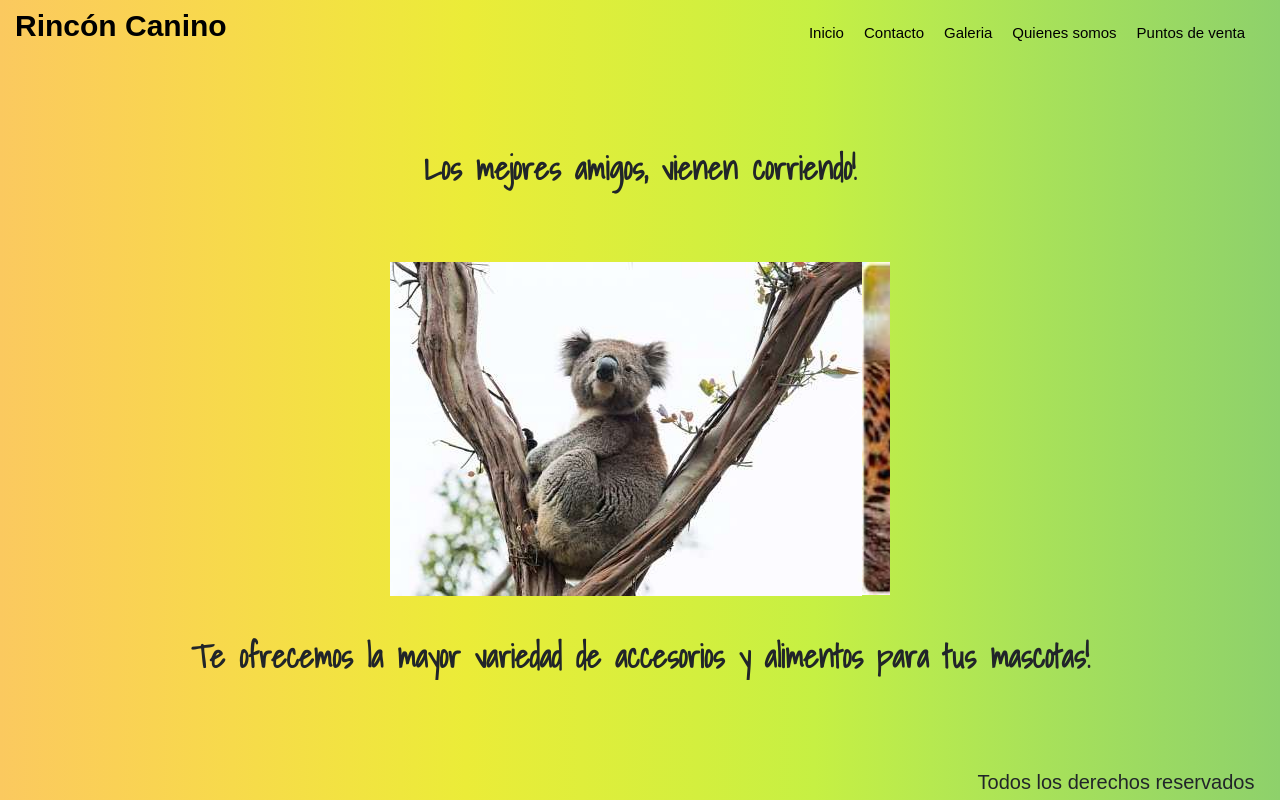
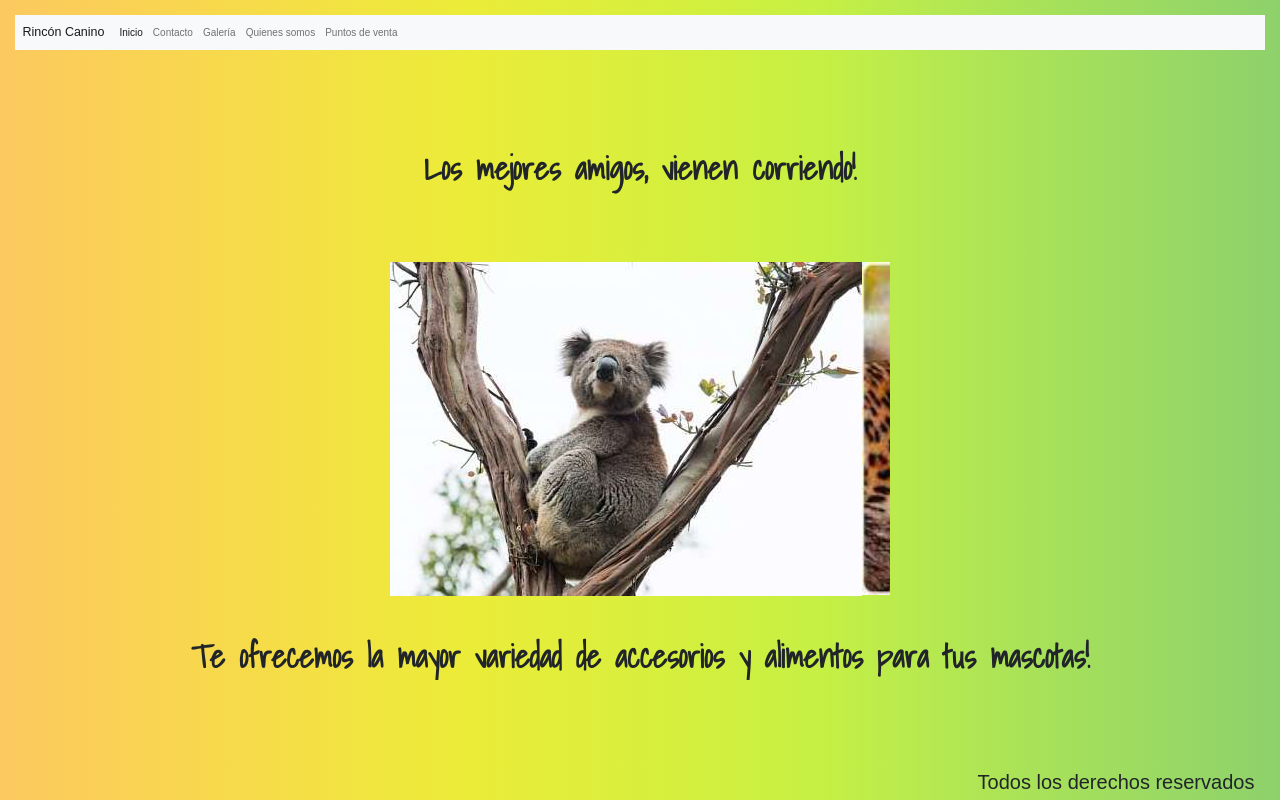
Before and after one commit to EzeLuna23/rincon_canino, a website: page index.html in a window 1280 px wide. Drawn offline with nearby package versions, Linux system fonts and the light colour scheme; a web font is replaced by a local one.

Commit message:
nuevo commit entrega final

```diff
--- a/index.html
+++ b/index.html
@@ -26,18 +26,37 @@
 
 <body>
     <header>
-        <h1 class="titulo">Rincón Canino</h1>
-        <nav class="navbar">
-            <ul class="menu">
-                <li class="menu__item"><a href="./index.html" class="menu__link">Inicio</a></li>
-                <li class="menu__item"><a href="./views/contacto.html" class="menu__link">Contacto</a></li>
-                <li class="menu__item"><a href="./views/galeria.html" class="menu__link">Galeria</a></li>
-                <li class="menu__item"><a href="./views/quienessomos.html" class="menu__link">Quienes
-                        somos</a></li>
-                <li class="menu__item"><a href="./views/puntosdeventa.html" class="menu__link">Puntos de
-                        venta</a></li>
-            </ul>
+        <nav class="navbar navbar-expand-lg navbar-light bg-light">
+            <div class="container-fluid">
+                <a class="navbar-brand" href="./index.html">Rincón Canino</a>
+                <button class="navbar-toggler" type="button" data-bs-toggle="collapse"
+                    data-bs-target="#navbarSupportedContent" aria-controls="navbarSupportedContent"
+                    aria-expanded="false" aria-label="Toggle navigation">
+                    <span class="navbar-toggler-icon"></span>
+                </button>
+                <div class="collapse navbar-collapse" id="navbarSupportedContent">
+                    <ul class="navbar-nav me-auto mb-2 mb-lg-0">
+                        <li class="nav-item">
+                            <a class="nav-link active" aria-current="page" href="./index.html">Inicio</a>
+                        </li>
+                        <li class="nav-item">
+                            <a class="nav-link" href="./views/contacto.html">Contacto</a>
+                        </li>
+                        <li class="nav-item">
+                            <a class="nav-link" href="./views/galeria.html">
+                                Galería
+                            </a>
+                        </li>
+                        <li class="nav-item">
+                            <a class="nav-link" href="./views/quienessomos.html">Quienes somos</a>
+                        </li>
+                        <li class="nav-item">
+                            <a class="nav-link" href="./views/puntosdeventa.html">Puntos de venta</a>
+                        </li>
+                    </ul>
 
+                </div>
+            </div>
         </nav>
 
     </header>
@@ -86,7 +105,7 @@
         integrity="sha384-ka7Sk0Gln4gmtz2MlQnikT1wXgYsOg+OMhuP+IlRH9sENBO0LRn5q+8nbTov4+1p" crossorigin="anonymous">
     </script>
 
-<script src="https://unpkg.com/aos@2.3.1/dist/aos.js"></script>
+    <script src="https://unpkg.com/aos@2.3.1/dist/aos.js"></script>
 </body>
 
 </html>
--- a/sass/partials/_header.scss
+++ b/sass/partials/_header.scss
@@ -1,69 +1,5 @@
 header {
     background-image: linear-gradient(to left, #8ed16b, #9ad963, #a7e15a, #b6e950, #c6f043, #d3ef3e, #dfee3b, #ebec38, #f2e341, #f7da4b, #fad155, #fbc95f);
-    display: flex;
     @include flex(row, space-between, flex-end, auto);
     padding: 15px;
-
-
-    h1 {
-
-        font-weight: bolder;
-    }
-
-    .menu {
-
-        display: flex;
-        flex-direction: row;
-        margin-bottom: auto;
-        gap: 20px;
-        list-style-type: none;
-        text-decoration: none;
-        padding-right: 20px;
-        font-size: 1.5em;
-
-    }
-
-    a {
-        text-decoration: none;
-        color: black;
-    }
-
-    .menu>li>a:hover {
-        color: white;
-
-    }
-
-    .titulo {
-
-        color: black;
-        font-size: 3em;
-    }
-
-    .titulo:hover {
-        transform: scale(1.1);
-
-    }
-
-    @media screen and (max-width:768px) {
-
-
-        .menu {
-            font-size: .9em;
-            gap: 10px;
-        }
-
-        .titulo {
-            font-size: .9em;
-        }
-
-    }
-
-    @media screen and (max-width:400px) {
-
-        .menu {
-
-            font-size: .8em;
-        }
-
-    }
 }
```
Also changed, not shown: css/main.css.
